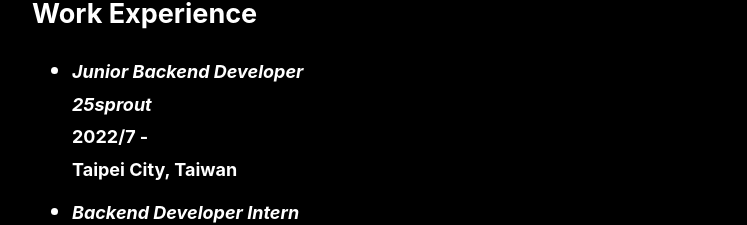
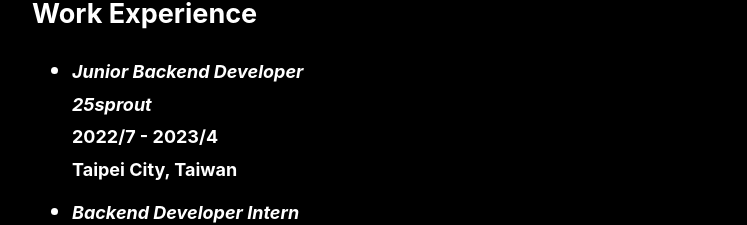
Before and after one commit to SmoothieNoIce/flexolk-blog, a Next.js app: page / in a window 1280 px wide. Shown: the part 1919-2144 px from the top of the page, without its empty margins (266-1013 px from the left). Built offline with nearby package versions, Linux system fonts and the light colour scheme.

Commit message:
doc: work

```diff
--- a/pages/index.js
+++ b/pages/index.js
@@ -77,7 +77,7 @@
           <li>
             <p className={utilStyles.ArticleMd}>Junior Backend Developer</p>
             <p className={utilStyles.ArticleMd}>25sprout</p>
-            <p className={utilStyles.Article2Md}>2022/7 -</p>
+            <p className={utilStyles.Article2Md}>2022/7 - 2023/4</p>
             <p className={utilStyles.Article2Md}>Taipei City, Taiwan</p>
           </li>
           <li>
```
